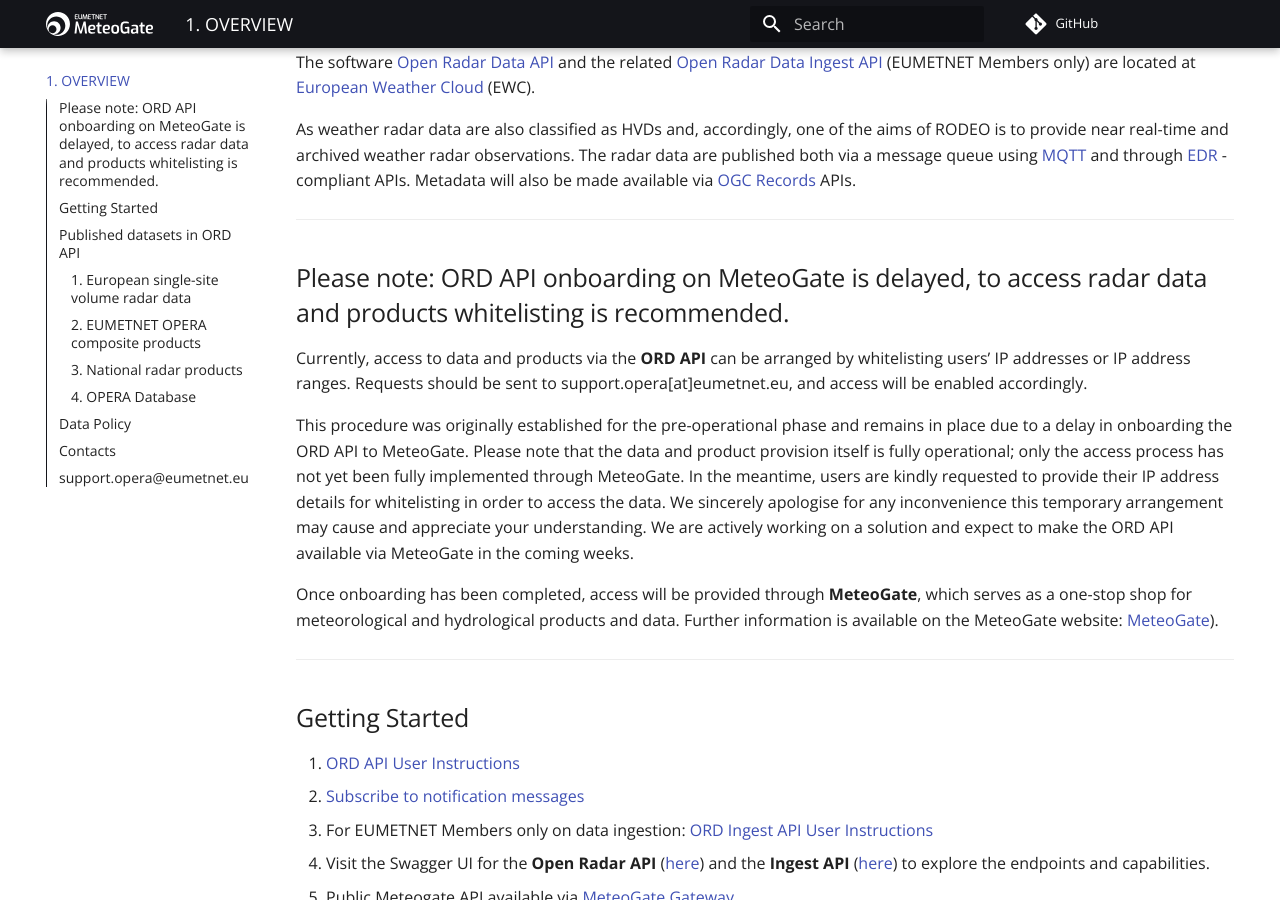
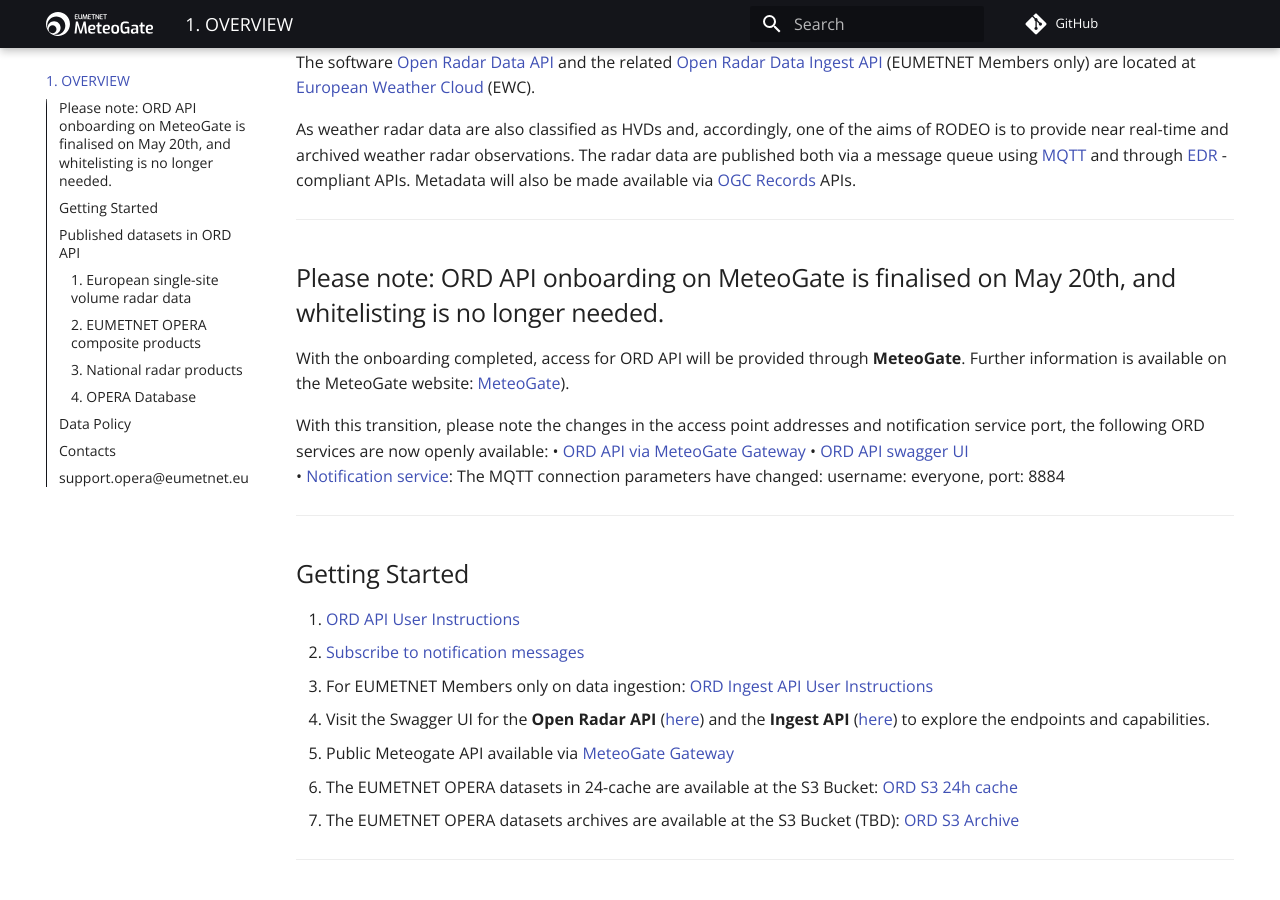
Before and after one commit to EUMETNET/openradardata-documentation, an MkDocs documentation site: the page built from docs/1-ORD-API-overview.md, in a window 1280 px wide and 900 px high, scrolled down 389 px. Built offline with MkDocs 1.6.1 and Material for MkDocs 9.7.7, drawn with Linux system fonts in a browser that asks for light colours; comment, search, counter and statistics services are not loaded.

Commit message:
Update 1-ORD-API-overview.md

```diff
--- a/docs/1-ORD-API-overview.md
+++ b/docs/1-ORD-API-overview.md
@@ -9,13 +9,14 @@
 As weather radar data are also classified as HVDs and, accordingly, one of the aims of RODEO is to provide near real-time and archived weather radar observations. The radar data are published both via a message queue using [MQTT](https://mqtt.org/) and through [EDR](https://ogcapi.ogc.org/edr/) - compliant APIs. Metadata will also be made available via [OGC Records](https://ogcapi.ogc.org/records/) APIs.
 
 ---
-## Please note: ORD API onboarding on MeteoGate is delayed, to access radar data and products whitelisting is recommended.
+## Please note: ORD API onboarding on MeteoGate is finalised on May 20th, and whitelisting is no longer needed.
 
-Currently, access to data and products via the **ORD API** can be arranged by whitelisting users’ IP addresses or IP address ranges. Requests should be sent to support.opera[at]eumetnet.eu, and access will be enabled accordingly.
+With the onboarding completed, access for ORD API will be provided through **MeteoGate**. Further information is available on the MeteoGate website: [MeteoGate](https://meteogate.eu/)).
 
-This procedure was originally established for the pre-operational phase and remains in place due to a delay in onboarding the ORD API to MeteoGate. Please note that the data and product provision itself is fully operational; only the access process has not yet been fully implemented through MeteoGate. In the meantime, users are kindly requested to provide their IP address details for whitelisting in order to access the data. We sincerely apologise for any inconvenience this temporary arrangement may cause and appreciate your understanding. We are actively working on a solution and expect to make the ORD API available via MeteoGate in the coming weeks.
-
-Once onboarding has been completed, access will be provided through **MeteoGate**, which serves as a one-stop shop for meteorological and hydrological products and data. Further information is available on the MeteoGate website:  [MeteoGate](https://meteogate.eu/)).
+With this transition, please note the changes in the access point addresses and notification service port, the following ORD services are now openly available:
+•	[ORD API via MeteoGate Gateway](https://api.meteogate.eu/eu-eumetnet-weather-radar)
+•	[ORD API swagger UI](https://api.meteogate.eu/eu-eumetnet-weather-radar/docs)
+•	[Notification service](https://eumetnet.github.io/openradardata-documentation/4-ORD-API-subscribing-MQTTX/): The MQTT connection parameters have changed: username: everyone, port: 8884
 
 ---
 ## Getting Started
```
